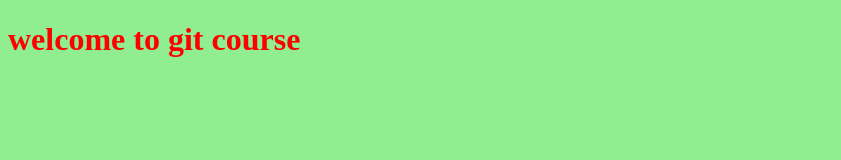
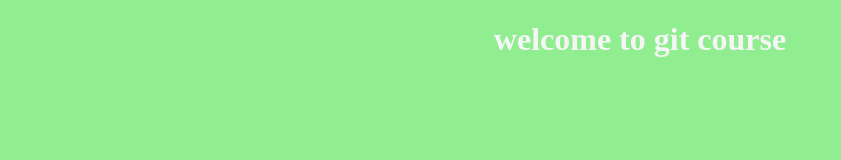
Before and after one commit to Udamanjs/CursoGit, a plain HTML site: page index.html in a window 1280 px wide. In both pictures the pointer is over the element "welcome to git course". Shown: the whole page, without its empty margins (0-841 px from the left). Drawn offline with Linux system fonts and the light colour scheme; files whose address does not match are found by name.

Commit message:
title put to center

```diff
--- a/css/styles.css
+++ b/css/styles.css
@@ -1,7 +1,12 @@
 h1{
     color: red;
+    text-align: center;
 }
 
 body{
     background-color:lightgreen;
 }
+
+h1:hover{
+    color: whitesmoke;
+}
```
